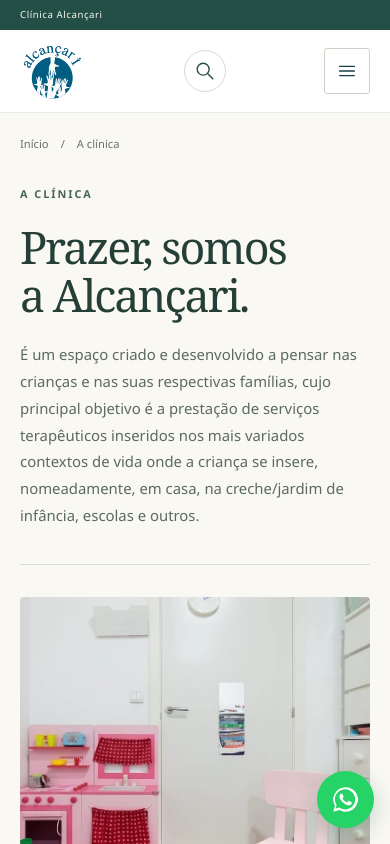
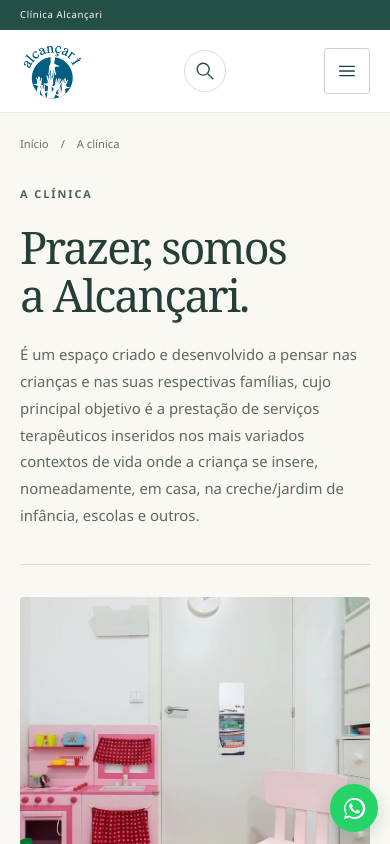
Before and after one commit to MartimMatos17/alcancari-clinic, a React (Vite) app: page /clinica in a window 390 px wide. Shown: the top 844 px of the page. Built offline with nearby package versions, Linux system fonts and the light colour scheme.

Commit message:
Melhora dimensoes do botao de contactos em dispositivos moveis

```diff
--- a/src/styles/contact-widget.css
+++ b/src/styles/contact-widget.css
@@ -300,3 +300,47 @@
   height: 100%;
   object-fit: contain;
 }
+
+
+/* ALCANÇARI — CONTACTOS EM ECRÃS PEQUENOS */
+
+@media (max-width: 600px) {
+  .alc-contact-widget {
+    right: 12px;
+    bottom: calc(12px + env(safe-area-inset-bottom, 0px));
+    gap: 10px;
+  }
+
+  .alc-contact__toggle {
+    width: 48px;
+    height: 48px;
+    box-shadow: 0 5px 18px rgba(18, 115, 67, .22);
+  }
+
+  .alc-contact__toggle svg {
+    width: 25px;
+    height: 25px;
+  }
+
+  .alc-contact__panel {
+    width: min(350px, calc(100vw - 24px));
+    max-height: calc(100dvh - 85px);
+    overscroll-behavior: contain;
+  }
+}
+
+@media (max-width: 600px) and (max-height: 600px) {
+  .alc-contact__toggle {
+    width: 44px;
+    height: 44px;
+  }
+
+  .alc-contact__toggle svg {
+    width: 23px;
+    height: 23px;
+  }
+
+  .alc-contact__panel {
+    max-height: calc(100dvh - 72px);
+  }
+}
```
